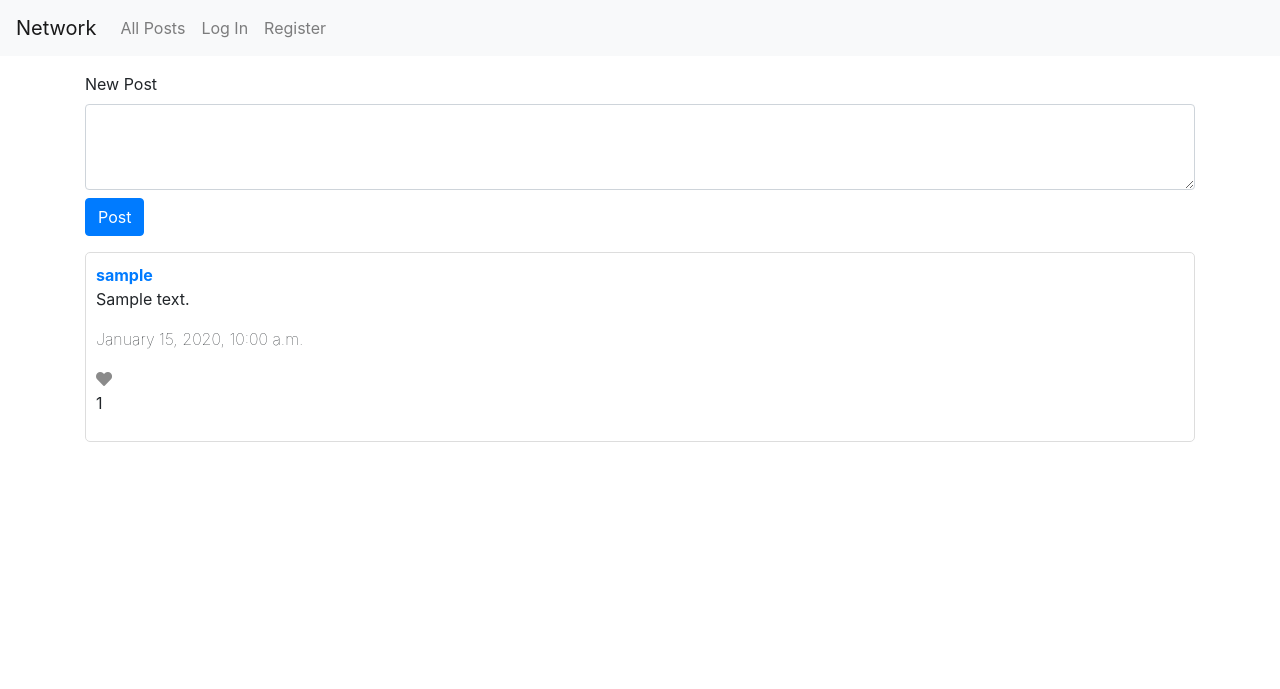
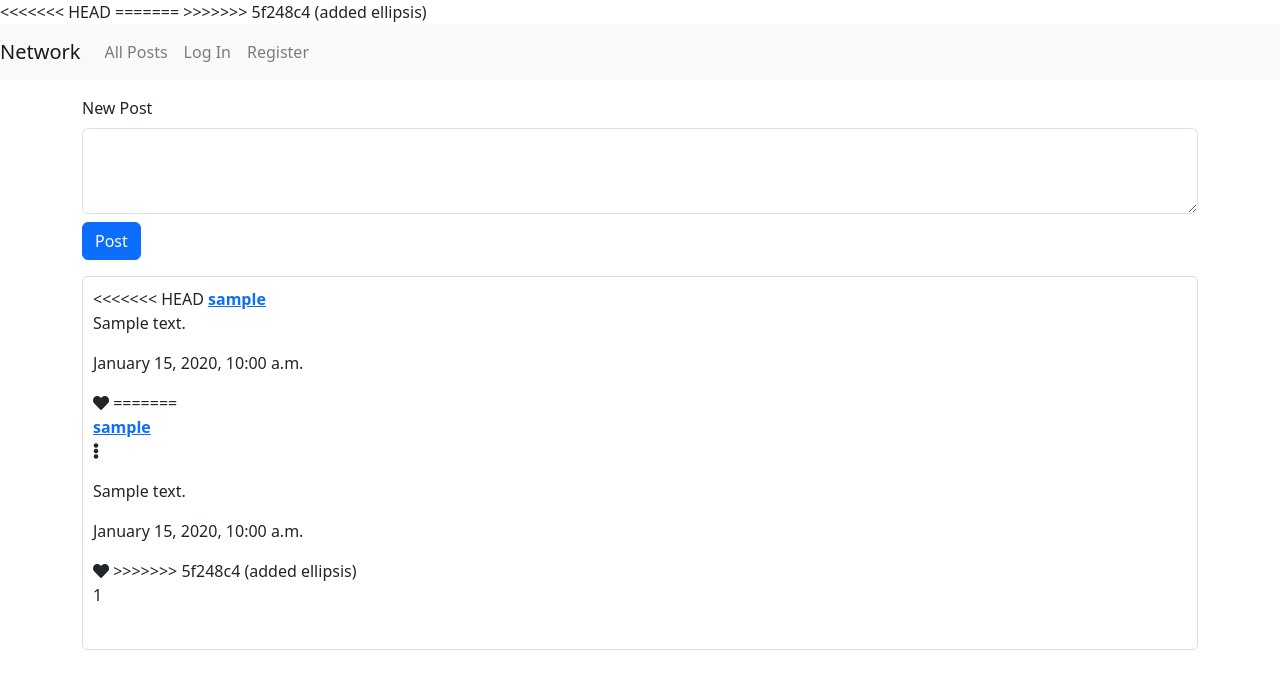
Before and after one commit to dvan2/network, a Django app: page / in a window 1280 px wide. Shown: the top 689 px of the page. Run offline with Django 3.2, Linux system fonts and the light colour scheme; tables that the repository leaves empty hold one stand-in row (values such as "Sample post"); some libraries are stand-ins or nearby versions.

Commit message:
fixed git problem

```diff
--- a/network/static/network/styles.css
+++ b/network/static/network/styles.css
@@ -18,18 +18,26 @@
   justify-content: center;
 }
 
+<<<<<<< HEAD
 .edit-link {
   display: flex;
+=======
+.save-btn {
+  display: none;
+>>>>>>> 5f248c4 (added ellipsis)
 }
 
 .button-like {
   cursor: pointer;
+<<<<<<< HEAD
   /* border: none; */
   /* background-color: transparent; */
   /* text-decoration: none; */
   /* position: relative; */
   /* vertical-align: middle; */
   /* text-align: center; */
+=======
+>>>>>>> 5f248c4 (added ellipsis)
   display: inline-block;
   color: #8a8a8a;
   transition: all ease 0.4s;
@@ -39,6 +47,7 @@
   transition: all ease 0.4s;
 }
 
+<<<<<<< HEAD
 /* .button-like:focus {
   background-color: transparent;
 } */
@@ -47,15 +56,20 @@
   color: #8a8a8a;
 } */
 
+=======
+>>>>>>> 5f248c4 (added ellipsis)
 .button-like:hover .fa {
   color: #cc4b37;
 }
 
+<<<<<<< HEAD
 /* .liked {
   background-color: #cc4b37;
   border-color: #cc4b37;
 } */
 
+=======
+>>>>>>> 5f248c4 (added ellipsis)
 .liked .fa {
   color: #cc4b37;
 }
@@ -64,6 +78,7 @@
   background-color: #cc4b37;
 }
 
+<<<<<<< HEAD
 /* .liked:focus .fa {
   color: #fefefe;
 } */
@@ -76,3 +91,18 @@
 /* .liked:hover .fa {
   color: #8a8a8a;
 } */
+=======
+.top {
+  display: flex;
+  justify-content: space-between;
+}
+
+#menu {
+  color: #8a8a8a;
+  cursor: pointer;
+}
+
+#name-title {
+  display: block;
+}
+>>>>>>> 5f248c4 (added ellipsis)
--- a/network/templates/network/layout.html
+++ b/network/templates/network/layout.html
@@ -4,10 +4,21 @@
 <html lang="en">
     <head>
         <title>{% block title %}Social Network{% endblock %}</title>
+<<<<<<< HEAD
         <link rel="stylesheet" href="https://stackpath.bootstrapcdn.com/bootstrap/4.4.1/css/bootstrap.min.css" integrity="sha384-Vkoo8x4CGsO3+Hhxv8T/Q5PaXtkKtu6ug5TOeNV6gBiFeWPGFN9MuhOf23Q9Ifjh" crossorigin="anonymous">
         <link href="{% static 'network/styles.css' %}" rel="stylesheet">
         <link rel="stylesheet" href="https://cdnjs.cloudflare.com/ajax/libs/font-awesome/5.15.3/css/all.min.css" />
         <script src="{% static 'network/index.js' %}"></script>
+=======
+        <link href="{% static 'network/styles.css' %}" rel="stylesheet">
+        <link rel="stylesheet" href="https://cdnjs.cloudflare.com/ajax/libs/font-awesome/5.15.3/css/all.min.css" />
+        <script src="{% static 'network/index.js' %}"></script>
+
+        <!-- Bootstrap links -->
+        <link href="https://cdn.jsdelivr.net/npm/bootstrap@5.3.3/dist/css/bootstrap.min.css" rel="stylesheet" integrity="sha384-QWTKZyjpPEjISv5WaRU9OFeRpok6YctnYmDr5pNlyT2bRjXh0JMhjY6hW+ALEwIH" crossorigin="anonymous">
+        <script src="https://cdn.jsdelivr.net/npm/@popperjs/core@2.11.8/dist/umd/popper.min.js" integrity="sha384-I7E8VVD/ismYTF4hNIPjVp/Zjvgyol6VFvRkX/vR+Vc4jQkC+hVqc2pM8ODewa9r" crossorigin="anonymous"></script>
+        <script src="https://cdn.jsdelivr.net/npm/bootstrap@5.3.3/dist/js/bootstrap.min.js" integrity="sha384-0pUGZvbkm6XF6gxjEnlmuGrJXVbNuzT9qBBavbLwCsOGabYfZo0T0to5eqruptLy" crossorigin="anonymous"></script>
+>>>>>>> 5f248c4 (added ellipsis)
     </head>
     <body>
         <nav class="navbar navbar-expand-lg navbar-light bg-light">
@@ -17,7 +28,11 @@
               <ul class="navbar-nav mr-auto">
                 {% if user.is_authenticated %}
                     <li class="nav-item">
+<<<<<<< HEAD
                         <a class="nav-link" href="#"><strong>{{ user.username }}</strong></a>
+=======
+                        <a class="nav-link" href="{% url 'profile' user.pk %}"><strong>{{ user.username }}</strong></a>
+>>>>>>> 5f248c4 (added ellipsis)
                     </li>
                 {% endif %}
                 <li class="nav-item">
--- a/network/templates/network/posts.html
+++ b/network/templates/network/posts.html
@@ -2,6 +2,7 @@
   {% if posts %}
     {% for post in posts %}
       <div class="post">
+<<<<<<< HEAD
         <a class="bold" href="{% url 'profile' post.author.pk %}">{{ post.author }}</a>
         <p id="post-content-{{ post.id }}">{{ post.content }}</p>
 
@@ -15,12 +16,43 @@
           data-post-id="{{ post.id }}"
           data-url="{% url 'toggle_like' post.id %}">
           <i class="fa fa-heart"></i>
+=======
+        <div class="top">
+          <a id="name-title" class="bold" href="{% url 'profile' post.author.pk %}">{{ post.author }}</a>
+          <div class="dropdown">
+            <a data-bs-toggle="dropdown">
+              <i class="fa fa-ellipsis-v" id="menu"></i>
+            </a>
+            <ul class="dropdown-menu">
+              <li>
+                <a class="dropdown-item edit-link" data-post-id="{{ post.id }}" href="#">Edit</a>
+                <a class="dropdown-item delete-link" data-post-id="{{ post.id }}" href="#">Delete</a>
+              </li>
+            </ul>
+          </div>
+        </div>
+        <p id="post-content-{{ post.id }}" class="mt-3">{{ post.content }}</p>
+        <button id="save-btn-{{ post.id }}"
+          class="btn btn-primary mt-2"
+          style="display: none"
+          data-url="{% url 'edit' post.id %}">Save</button>
+        <p class="date">{{ post.date|date:"F j, Y, g:i a" }}</p>
+        <div id="like-btn-{{ post.id }}"
+            class="button-like {% if post.id in liked_posts %}liked{% endif %}"
+            data-post-id="{{ post.id }}"
+            data-url="{% url 'toggle_like' post.id %}">
+            <i class="fa fa-heart"></i>
+>>>>>>> 5f248c4 (added ellipsis)
         </div>
         <p id="like-count-{{ post.id }}">{{ post.likes }}</p>
       </div>
     {% endfor %}
   {% else %}
+<<<<<<< HEAD
     <p>No posts to show.</p>
+=======
+    <p>You haven't followed anyone</p>
+>>>>>>> 5f248c4 (added ellipsis)
   {% endif %}
 
   <!-- Pagination -->
--- a/network/views.py
+++ b/network/views.py
@@ -178,7 +178,11 @@
 
 def create_posts(request, posts):
     """
+<<<<<<< HEAD
     Helper function to paginate and get liked posts by user
+=======
+    Helper function to paginate posts and get liked posts by user
+>>>>>>> 5f248c4 (added ellipsis)
     """
     paginator = Paginator(posts, 10)
 
```
Also changed, not shown: network/static/network/index.js (+23 -11 lines).
